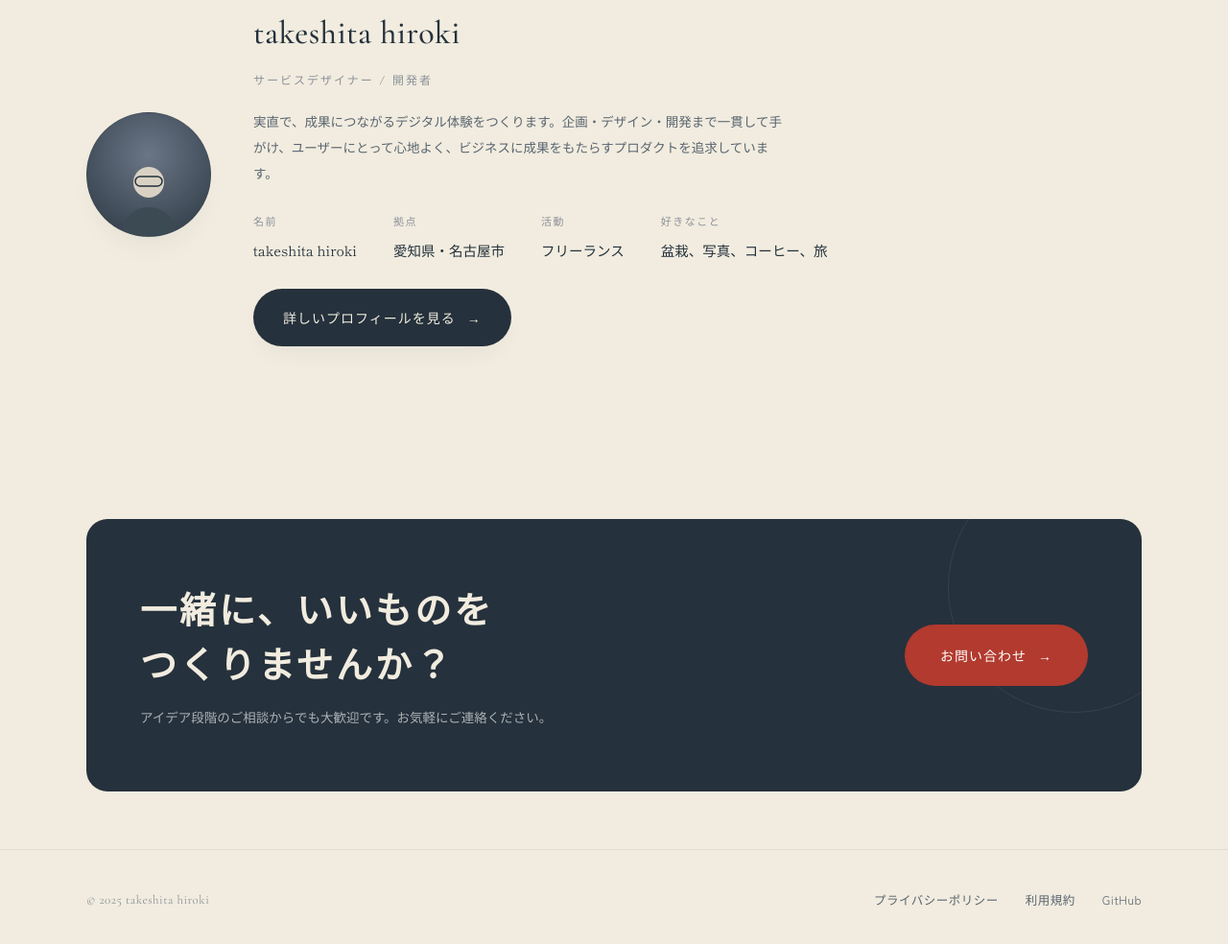
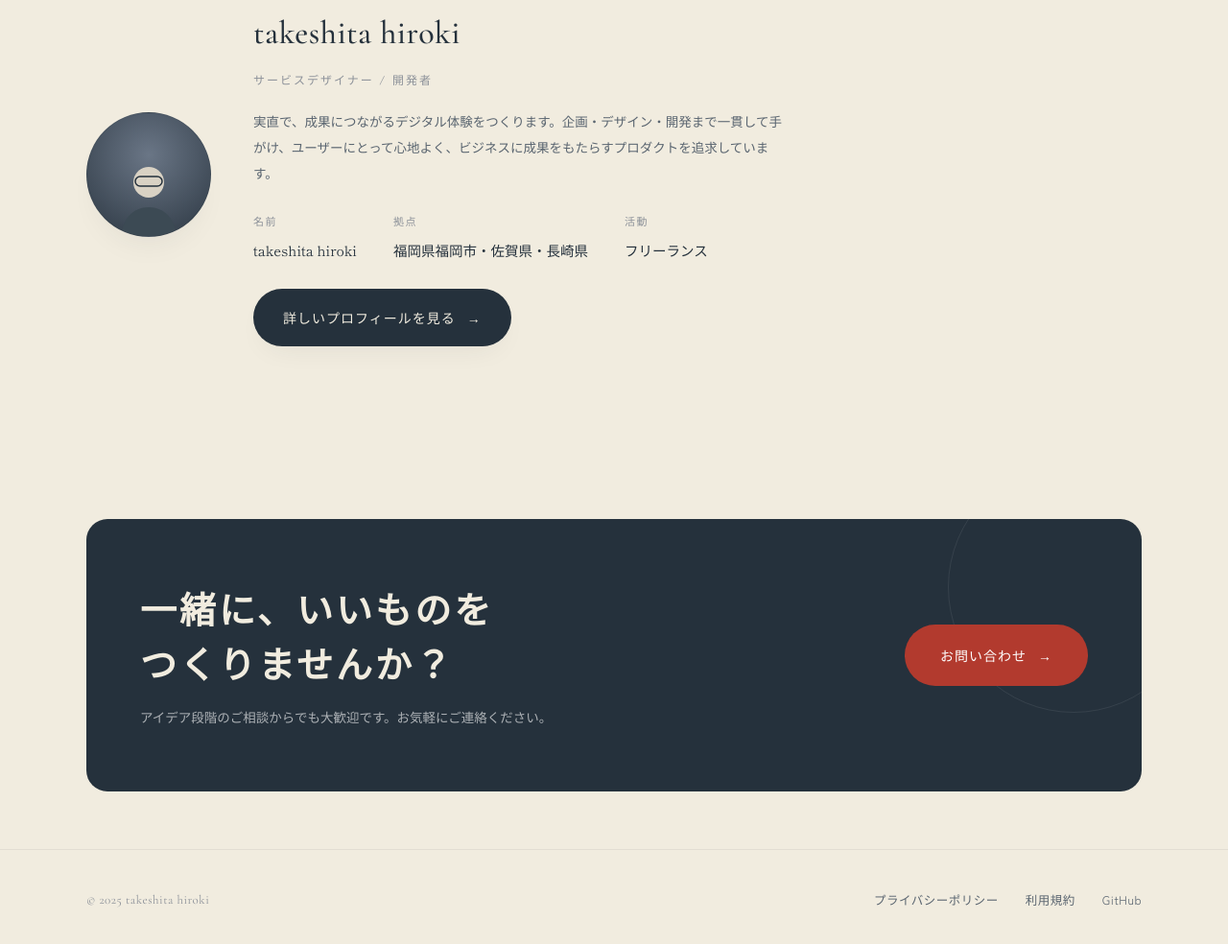
Before and after one commit to takeshitagit777/Tagit, a website: page index.html in a window 1280 px wide. Shown: the part 4904-5888 px from the top of the page at 96% size. Drawn offline with nearby package versions, Linux system fonts and the light colour scheme.

Commit message:
Update index.html

```diff
--- a/index.html
+++ b/index.html
@@ -396,9 +396,8 @@
         <p>実直で、成果につながるデジタル体験をつくります。企画・デザイン・開発まで一貫して手がけ、ユーザーにとって心地よく、ビジネスに成果をもたらすプロダクトを追求しています。</p>
         <div class="pf-facts">
           <div class="pf-fact"><h5>名前</h5><p>takeshita hiroki</p></div>
-          <div class="pf-fact"><h5>拠点</h5><p>愛知県・名古屋市</p></div>
+          <div class="pf-fact"><h5>拠点</h5><p>福岡県福岡市・佐賀県・長崎県</p></div>
           <div class="pf-fact"><h5>活動</h5><p>フリーランス</p></div>
-          <div class="pf-fact"><h5>好きなこと</h5><p>盆栽、写真、コーヒー、旅</p></div>
         </div>
         <a href="https://github.com/takeshitagit777" target="_blank" rel="noopener" class="btn btn-primary">詳しいプロフィールを見る <span class="ar">→</span></a>
       </div>
```
